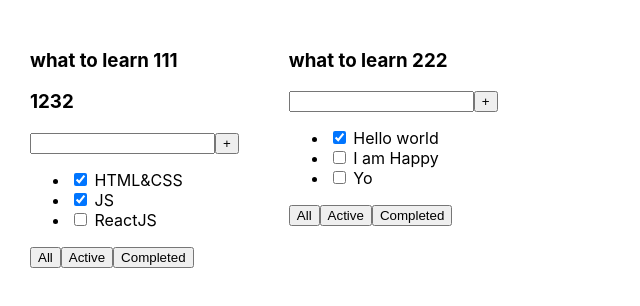
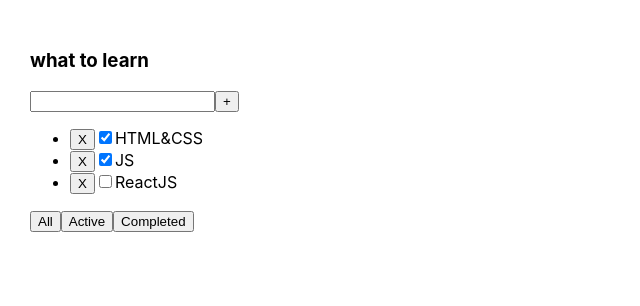
Before and after one commit to AlexYakovenko2001/todolist, a React (Create React App) app: page / in a window 1280 px wide. Shown: the top 306 px of the page, without its empty margins (0-640 px from the left). Built offline with nearby package versions, Linux system fonts and the light colour scheme.

Commit message:
Lesson 2(use state, filter, map)

```diff
--- a/src/App.tsx
+++ b/src/App.tsx
@@ -1,24 +1,37 @@
-import React from 'react';
+import React, {useState} from 'react';
 import './App.css';
-import {Todolist} from "./Todolist";
+import {Todolist} from './Todolist';
 
-function  App() {
-    const tasks1 = [
-        { id: 1, title: "HTML&CSS", isDone: true },
-        { id: 2, title: "JS", isDone: true },
-        { id: 3, title: "ReactJS", isDone: false }
-    ]
+function App() {
+    const [tasks, setTasks] = useState([
+        {id: 1, title: 'HTML&CSS', isDone: true},
+        {id: 2, title: 'JS', isDone: true},
+        {id: 3, title: 'ReactJS', isDone: false}
+    ])
 
-    const tasks2 = [
-        { id: 1, title: "Hello world", isDone: true },
-        { id: 2, title: "I am Happy", isDone: false },
-        { id: 3, title: "Yo", isDone: false }
-    ]
 
+    const removeTask = (taskID: number) => {
+        setTasks(tasks.filter((el) => el.id !== taskID))
+    }
+
+    // const filterTask = (filtredValue: string) => {
+    //     setFilter(filtredValue)
+    // }
+    // const [filter, setFilter] = useState('all')
+    // let colander = tasks
+    // if (filter === 'active') {
+    //     colander = tasks.filter(el => !el.isDone)
+    // }
+    // if (filter === 'completed') {
+    //     colander = tasks.filter(el => el.isDone)
+    // }
     return (
         <div className="App">
-           <Todolist title={'what to learn 111'} body={1232} tasks={tasks1}/>
-           <Todolist title={'what to learn 222'} tasks={tasks2}/>
+            <Todolist
+                title={'what to learn'}
+                tasks={tasks}
+                removeTask={removeTask}/>
+            {/*filterTask={filterTask}*/}
         </div>
     );
 }
--- a/src/Todolist.tsx
+++ b/src/Todolist.tsx
@@ -1,9 +1,10 @@
-import React from "react";
+import React, {useState} from 'react';
 
 type TodolistPropsType={
     title: string
-    body?: number
     tasks: Array<InArrayProps>
+    removeTask: (taskID:number)=>void
+    //filterTask: (filtredValue:string) => void
 }
 
 type InArrayProps={
@@ -12,23 +13,42 @@ type InArrayProps={
     isDone: boolean
 }
 export const Todolist=(props: TodolistPropsType)=>{
+
+     const filterTask = (filtredValue: string) => {
+        setFilter(filtredValue)
+    }
+    const [filter, setFilter] = useState('all')
+    let colander = props.tasks
+    if (filter === 'active') {
+        colander = props.tasks.filter(el => !el.isDone)
+    }
+    if (filter === 'completed') {
+        colander = props.tasks.filter(el => el.isDone)
+    }
+
     return(
         <div>
             <h3>{props.title}</h3>
-            <h3>{props.body}</h3>
             <div>
                 <input/>
                 <button>+</button>
             </div>
             <ul>
-                <li><input type="checkbox" checked={props.tasks[0].isDone}/> <span>{props.tasks[0].title}</span></li>
-                <li><input type="checkbox" checked={props.tasks[1].isDone}/> <span>{props.tasks[1].title}</span></li>
-                <li><input type="checkbox" checked={props.tasks[2].isDone}/> <span>{props.tasks[2].title}</span></li>
+                {colander.map((el)=>{
+                    return (
+
+                        <li key={el.id}>
+                            <button onClick={()=>{props.removeTask(el.id)}}>X</button>
+                            <input type="checkbox" checked={el.isDone}/>
+                            <span>{el.title}</span>
+                        </li>
+                    )
+                })}
             </ul>
             <div>
-                <button>All</button>
-                <button>Active</button>
-                <button>Completed</button>
+                <button onClick={()=>{filterTask('all')}}>All</button>
+                <button onClick={()=>{filterTask('active')}}>Active</button>
+                <button onClick={()=>{filterTask('completed')}}>Completed</button>
             </div>
         </div>
     )
```
